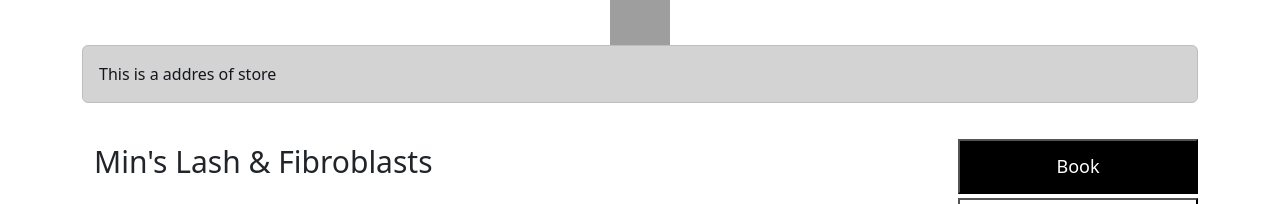
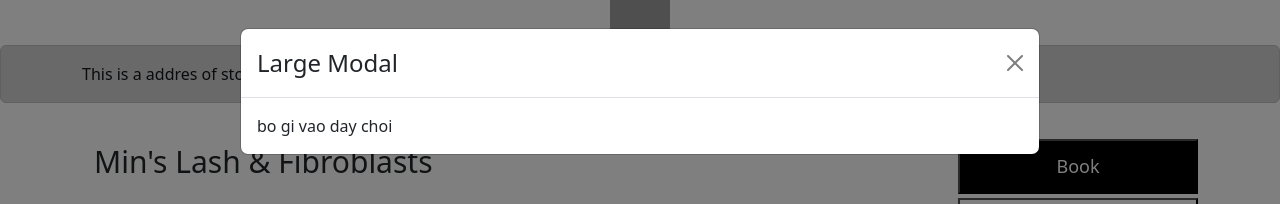
Before and after one commit to PS-DT/React-App, a React (Create React App) app: page / in a window 1280 px wide. Both pictures are taken after a click on the button "Book". Shown: the top 204 px of the page. Built offline with nearby package versions, Linux system fonts and the light colour scheme; grey boxes are pictures that could not be loaded.

Commit message:
popup for book

```diff
--- a/src/App.js
+++ b/src/App.js
@@ -8,6 +8,8 @@ import useMediaQuery from 'react-media';
 import Container from 'react-bootstrap/Container';
 import Row from 'react-bootstrap/Row';
 import Col from 'react-bootstrap/Col';
+import React, { useState } from 'react';
+import Modal from 'react-bootstrap/Modal';
 
 function App() {
 
@@ -17,11 +19,15 @@ function App() {
         <div>
           <Header />
         </div>
-        <div>
+      </div>
+      <div>
         <Alert variant="dark">
-          This is a addres of store
+          <div className="container">
+            This is a addres of store
+          </div>
         </Alert>
-        </div>
+      </div>
+      <div className="container">
         <div>
           {Banner()}
         </div>
@@ -30,7 +36,7 @@ function App() {
         </div>
 
         <div>
-          <iframe src="https://www.google.com/maps/embed?pb=!1m18!1m12!1m3!1d55331.41859200201!2d-95.68279256874995!3d29.9157505!2m3!1f0!2f0!3f0!3m2!1i1024!2i768!4f13.1!3m3!1m2!1s0x8640d1110692ac69%3A0xdca2dc8d3ccd507d!2sIHOP!5e0!3m2!1sen!2sus!4v1677376059805!5m2!1sen!2sus" width={400} height={300} style={{ border: 0 }} allowfullscreen="" loading="lazy" referrerpolicy="no-referrer-when-downgrade"></iframe>
+          <iframe src="https://www.google.com/maps/embed?pb=!1m18!1m12!1m3!1d55331.41859200201!2d-95.68279256874995!3d29.9157505!2m3!1f0!2f0!3f0!3m2!1i1024!2i768!4f13.1!3m3!1m2!1s0x8640d1110692ac69%3A0xdca2dc8d3ccd507d!2sIHOP!5e0!3m2!1sen!2sus!4v1677376059805!5m2!1sen!2sus" width={400} height={300} style={{ border: 0 }} allowFullScreen="" loading="lazy" referrerPolicy="no-referrer-when-downgrade"></iframe>
         </div>
       </div>
 
@@ -59,7 +65,7 @@ function Banner() {
           </Col>
 
           <Col sm={12} md={4} lg={3} className="banner-button">
-            <button className="book"  >Book</button>
+            <BookPopUp/>
             <button className="bookings " >My bookings</button>
           </Col>
         </Row>
@@ -135,4 +141,25 @@ function Service() {
   );
 }
 
+function BookPopUp(){
+  const [lgShow, setLgShow] = useState(false);
+  return (
+    <>
+    <button onClick={() => setLgShow(true)} className="book" >Book</button>
+      <Modal
+        size="lg"
+        show={lgShow}
+        onHide={() => setLgShow(false)}
+        aria-labelledby="example-modal-sizes-title-lg"
+      >
+        <Modal.Header closeButton>
+          <Modal.Title id="example-modal-sizes-title-lg">
+            Large Modal
+          </Modal.Title>
+        </Modal.Header>
+        <Modal.Body>bo gi vao day choi</Modal.Body>
+      </Modal>
+    </>
+  )
+}
 export default App;
```
